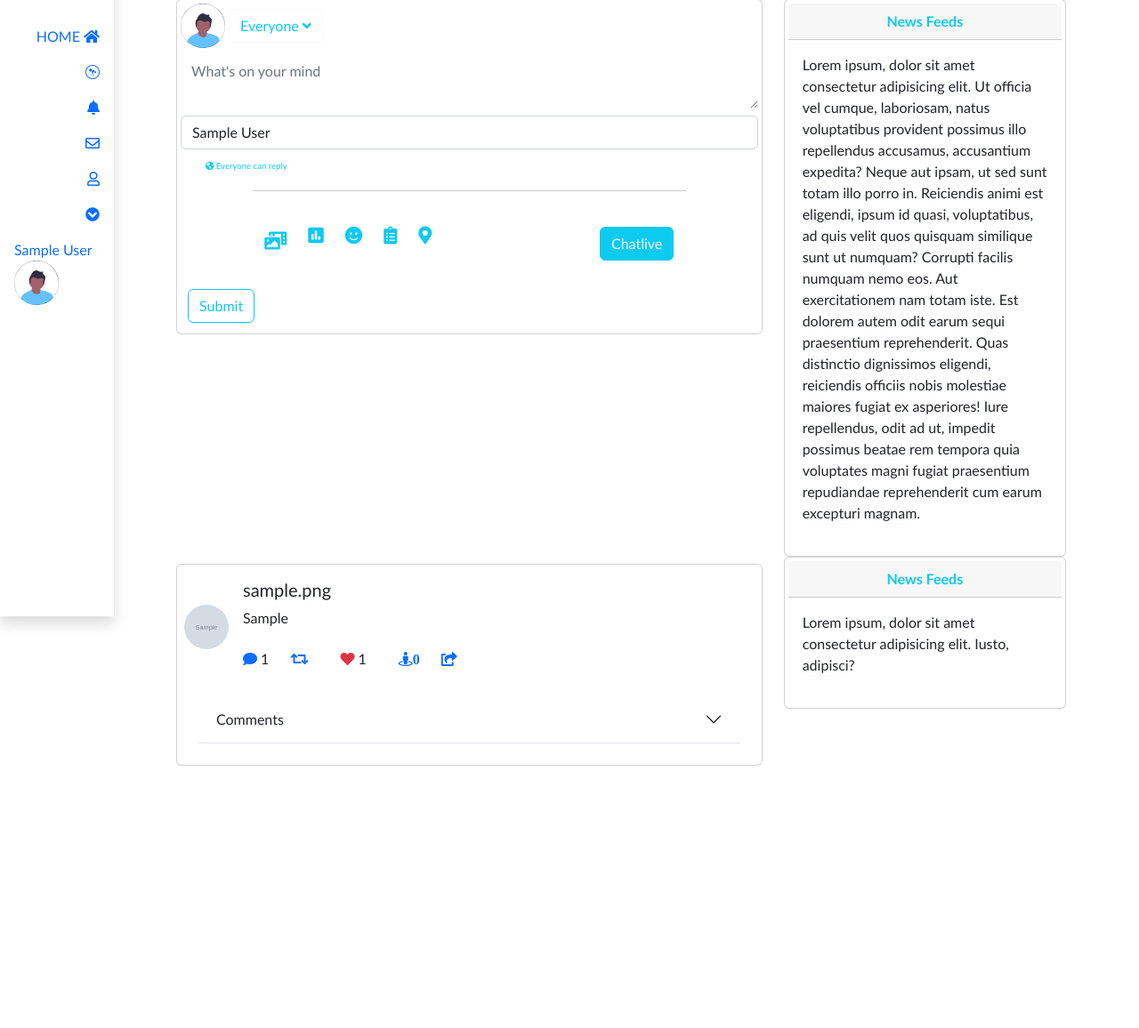
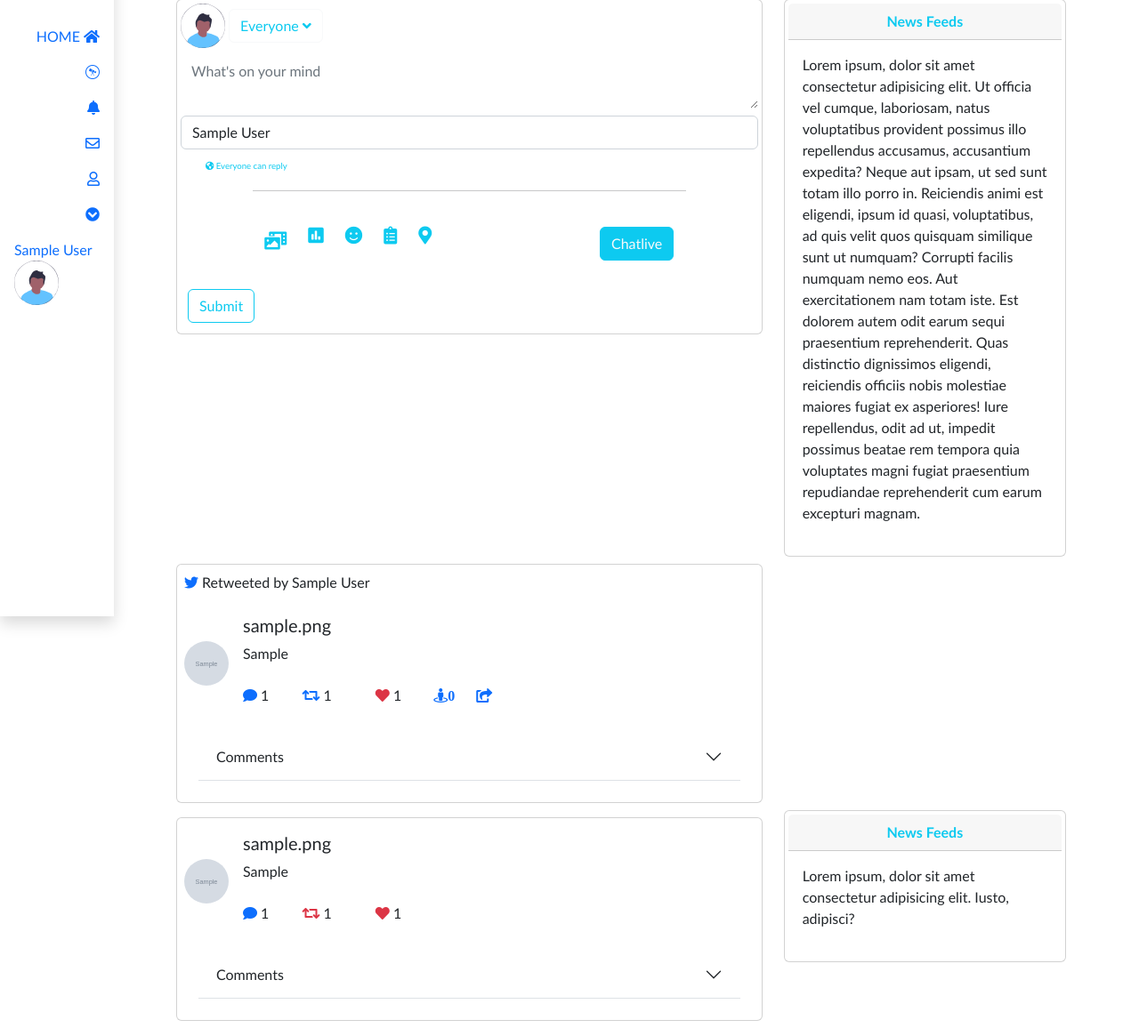
Before and after one commit to ndawiolly/Chatlive, a Laravel app: page /home in a window 1280 px wide. Shown: the part 107-1263 px from the top of the page at 89% size. Before the commit the page ends 976 px from the top, so only its background shows below. Run offline with Laravel 9, Linux system fonts and the light colour scheme; a user stored in the database is signed in; tables that the repository leaves empty hold one stand-in row (values such as "Sample post"); style sheets or scripts are compiled from the project's sources.

Commit message:
last commit

```diff
--- a/app/Http/Controllers/HomeController.php
+++ b/app/Http/Controllers/HomeController.php
@@ -2,6 +2,7 @@
 
 namespace App\Http\Controllers;
 
+use App\Models\Retweet;
 use App\Models\User_post;
 use Illuminate\Http\Request;
 
@@ -28,7 +29,8 @@ class HomeController extends Controller
         return view(
             'home',
             [
-                'posts'=> $user_posts
+                'posts'=> $user_posts,
+                'retweets'=> Retweet::all()
             ]
         );
     }
--- a/app/Models/Retweet.php
+++ b/app/Models/Retweet.php
@@ -11,17 +11,15 @@ class Retweet extends Model
     protected $table= 'retweets';
     protected $primary = 'id';
     protected $fillable = [
-        'id',
         'post_id',
-        'poster_name',
-        'retweet_post'
+        'user_id',
     ];
 
     public function post() {
-        return $this->belongsTo(User_post::class);
+        return $this->hasOne(User_post::class,'id','post_id');
     }
 
     public function user() {
-        return $this->belongsTo(User::class,'user_id','id');
+        return $this->hasOne(User::class,'id', 'user_id');
     }
 }
--- a/app/Models/User_post.php
+++ b/app/Models/User_post.php
@@ -28,4 +28,7 @@ class User_post extends Model
     public function likes() {
         return $this->hasMany(Likes::class,'post_id');
     }
+    public function retweets(){
+        return $this->hasMany(Retweet::class, 'post_id','id');
+    }
 }
--- a/resources/views/home.blade.php
+++ b/resources/views/home.blade.php
@@ -83,9 +83,9 @@
                         </div>
                     </div>
                 </div>
-
+                {{-- Retweets --}}
+                @include('partials.retweets')
                 {{-- second column --}}
-
                 @forelse ($posts as $post)
                     <div class="col-12 col-md-8 py-2" id="myposts">
                         <div class="card p-2">
@@ -127,8 +127,15 @@
                                             </div>
                                         </div>
                                         {{-- retweet --}}
+                                        <form action="{{ route('retweet_post', $post->id) }}" method="post">
+                                            @csrf
+                                            <button class="btn btn-transparent" type="submit" name="rtw" >
 
-                                            <i class="fas text-primary fa-retweet"> </i>
+                                                <i class="fas text-primary fa-retweet  @foreach ($post->retweets as $retweet)
+                                                    {{ $retweet->user_id == Auth::user()->id ? 'text-danger' : '' }} @endforeach
+                                            "> </i> {{ $post->retweets->count() }}
+                                            </button>
+                                        </form>
 
                                         {{-- like post --}}
                                         <form action="{{ route('like_post', $post->id) }}" method="post">
@@ -143,17 +150,10 @@
                                             </button>
                                         </form>
 
-
-                                        <i class="fa text-primary fa-street-view">0</i>
-                                        <i class="fa text-primary fa-share-square"></i>
-
                                     </div>
                                 </div>
 
                             </div>
-
-
-
                             <div class="card-body">
 
                                 <div class="accordion accordion-flush" id="accordionFlushExample">
--- /dev/null
+++ b/resources/views/partials/retweets.blade.php
@@ -0,0 +1,109 @@
+@foreach ($retweets  as $post)
+<div class="col-12 col-md-8 py-2" id="myposts">
+    <div class="card p-2">
+        <p class="fs-6">
+            <i class="fab fa-twitter text-primary"></i> Retweeted by {{ $post->user->name }}
+        </p>
+        <div class="user-imag d-flex align-items-center gap-2">
+            <img src="{{ asset('uploads/' . $post->post->post_image) }}" alt="myimage" height="50"
+                width="50" class="rounded-pill">
+            <div class="user-content p-2">
+                <h5>{{ $post->post->poster_name }}</h5>
+                <p>{{ $post->post->post_caption }}</p>
+                <div class="user-icon d-flex gap-4 justify-content-around align-items-center">
+                    <!-- Button trigger modal -->
+                    <a type="button" class="text-decoration-none text-dark" data-bs-toggle="modal"
+                        data-bs-target="#comment{{ $post->post->id }}">
+                        <i class="fa text-primary fa-comment"></i> {{ $post->post->comments->count() }}
+                    </a>
+
+                    <!-- Modal -->
+                    <div class="modal fade" id="comment{{ $post->id }}" data-bs-backdrop="static"
+                        data-bs-keyboard="false" tabindex="-1" aria-labelledby="staticBackdropLabel"
+                        aria-hidden="true">
+                        <div class="modal-dialog modal-dialog-centered">
+                            <form action="{{ route('create_comment', $post->post->id) }}" method="POST"
+                                class="modal-content">
+                                @csrf
+                                <div class="modal-header">
+                                    {{-- <h1 class="modal-title fs-5" id="staticBackdropLabel">Modal title</h1> --}}
+                                    <button type="button" class="btn-close" data-bs-dismiss="modal"
+                                        aria-label="Close"></button>
+                                </div>
+                                <div class="modal-body">
+                                    <textarea name="comment" class="form-control"></textarea>
+                                </div>
+                                <div class="modal-footer">
+                                    <button type="button" class="btn btn-secondary"
+                                        data-bs-dismiss="modal">Close</button>
+                                    <button type="submit" class="btn btn-primary">Comment</button>
+                                </div>
+                            </form>
+                        </div>
+                    </div>
+                    {{-- retweet --}}
+                    <form action="{{ route('retweet_post', $post->post->id) }}" method="post">
+                        @csrf
+                        <button class="btn btn-transparent" type="submit" name="rtw" >
+                            <i class="fas text-primary fa-retweet"> </i> {{ $post->post->retweets->count() }}
+                        </button>
+                    </form>
+
+                    {{-- like post --}}
+                    <form action="{{ route('like_post', $post->post->id) }}" method="post">
+                        @csrf
+                        <button class="btn btn-transparent border-0" type="submit">
+                            <i
+                                class="fas fa-heart text-primary
+                                @foreach ($post->post->likes as $like)
+                                    {{ $like->user_id == Auth::user()->id ? 'text-danger' : '' }} @endforeach
+                            "></i>
+                            {{ $post->post->likes->count() }}
+                        </button>
+                    </form>
+
+
+                    <i class="fa text-primary fa-street-view">0</i>
+                    <i class="fa text-primary fa-share-square"></i>
+
+                </div>
+            </div>
+
+        </div>
+        <div class="card-body">
+
+            <div class="accordion accordion-flush" id="accordionFlushExample">
+                <div class="accordion-item">
+                    <h2 class="accordion-header border-bottom" id="flush-headingOne">
+                        <button class="accordion-button collapsed " type="button"
+                            data-bs-toggle="collapse"
+                            data-bs-target="#comment_users{{ $post->post->id }}" aria-expanded="false"
+                            aria-controls="flush-collapseOne">
+                            Comments
+                        </button>
+                    </h2>
+                    <div id="comment_users{{ $post->post->id }}" class="accordion-collapse collapse"
+                        aria-labelledby="flush-headingOne" data-bs-parent="#accordionFlushExample">
+                        @foreach ($post->post->comments as $comment)
+                            <div class="accordion-body">
+
+
+                                <div
+                                    class="d-flex border-bottom justify-content-between align-items-start">
+                                    <p>
+                                        {{ $comment->comment }}
+                                    </p>
+                                    <p>
+                                        {{ date('M. jS, Y h:i a', strtotime($comment->created_at)) }}
+                                    </p>
+                                </div>
+                            </div>
+                        @endforeach
+                    </div>
+                </div>
+            </div>
+        </div>
+    </div>
+</div>
+
+@endforeach
--- a/routes/web.php
+++ b/routes/web.php
@@ -20,4 +20,4 @@ Auth::routes();
 Route::get('/home', [App\Http\Controllers\HomeController::class, 'index'])->name('home');
 Route::post('/addComment/{id}', [CommentsController::class, 'addComment'])->where('id','[0-9]+')->name('create_comment');
 Route::post('/addLikes/{id}', [LikesController::class, 'addLikes'])->where('id','[0-9]+')->name('like_post');
-Route::post('/retweet', [RetweetController::class, 'retweetPost'])->where('id', '[0-9]+')->name('retweet_post');
+Route::post('/retweet/{id}', [RetweetController::class, 'retweetPost'])->where('id', '[0-9]+')->name('retweet_post');
```
Also changed, not shown: app/Http/Controllers/RetweetController.php (+17 -2 lines), database/migrations/2023_02_14_114058_create_retweets_table.php, database/migrations/2023_02_14_124450_add_post_id_to_retweets.php (deleted).
